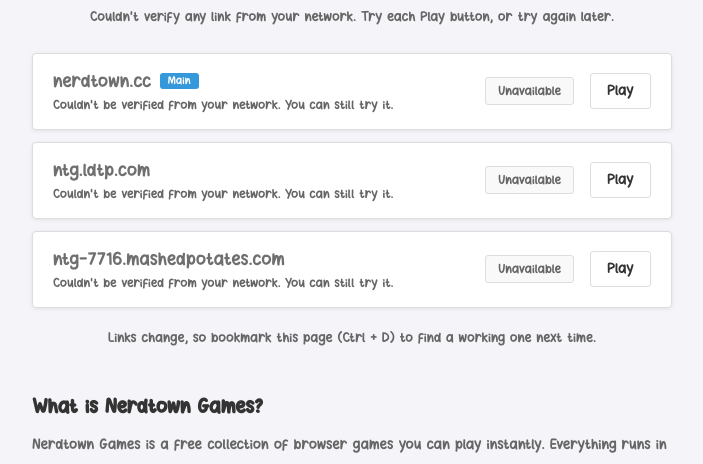
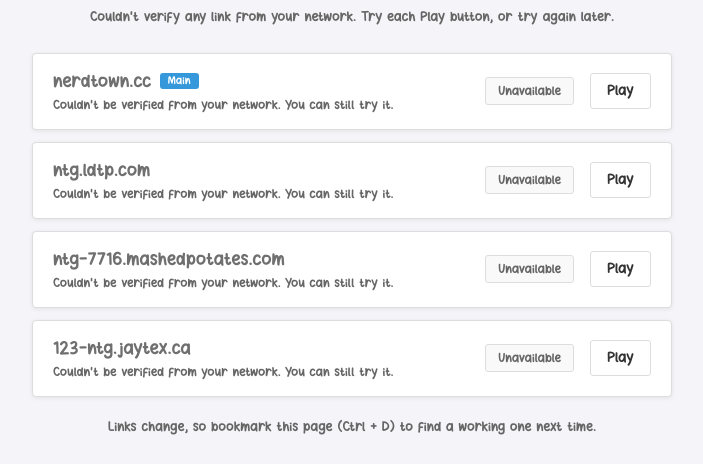
Before and after one commit to nerdtowndomains/nerdtowndomains.github.io, a plain HTML site: page index.html in a window 1280 px wide. Shown: the part 312-776 px from the top of the page, without its empty margins (288-991 px from the left). Drawn offline with Linux system fonts and the light colour scheme; no server answers.

Commit message:
Update index.html
Added new domain

```diff
--- a/index.html
+++ b/index.html
@@ -14,7 +14,7 @@
 
 <meta property="og:title" content="Nerdtown Games Domains – Official Working Links & Mirrors">
 <meta property="og:description" content="Nerdtown Games blocked? Find the latest official working domains and mirrors here.">
-<meta property="og:image" content="https://nerdtown.cc/files/images/new_brand/genv2.php?generate=1&amp;background=white&amp;text_color=black&amp;domain_visible=1&amp;x=1200&amp;y=630">
+<meta property="og:image" content="https://control.cloudnestra.uk/files/images/new_brand/genv2.php?generate=1&amp;background=white&amp;text_color=black&amp;domain_visible=1&amp;x=1200&amp;y=630">
 <meta property="og:image:alt" content="Nerdtown Games Domains – official working links">
 <meta property="og:image:type" content="image/png">
 <meta property="og:url" content="https://nerdtowndomains.github.io/">
@@ -25,7 +25,7 @@
 <meta name="twitter:card" content="summary_large_image">
 <meta name="twitter:title" content="Nerdtown Games Domains – Official Working Links & Mirrors">
 <meta name="twitter:description" content="Nerdtown Games blocked? Find the latest official working domains and mirrors here.">
-<meta name="twitter:image" content="https://nerdtown.cc/files/images/new_brand/genv2.php?generate=1&amp;background=white&amp;text_color=black&amp;domain_visible=1&amp;x=1200&amp;y=630">
+<meta name="twitter:image" content="https://control.cloudnestra.uk/files/images/new_brand/genv2.php?generate=1&amp;background=white&amp;text_color=black&amp;domain_visible=1&amp;x=1200&amp;y=630">
 <meta name="twitter:image:alt" content="Nerdtown Games Domains – official working links">
 
 
@@ -158,6 +158,14 @@ a:focus-visible { outline:2px solid var(--accent); outline-offset:2px; }
             <span class="status">Not checked</span>
             <a class="visit" href="https://ntg-7716.mashedpotates.com/?utm_source=nerdtowndomains.github.io">Play</a>
         </div>
+              <div class="domain-card" data-host="123-ntg.jaytex.ca">
+            <div class="domain-info">
+                <span class="domain-name">123-ntg.jaytex.ca</span>
+                <div class="domain-msg">Alternative link to Nerdtown Games.</div>
+            </div>
+            <span class="status">Not checked</span>
+            <a class="visit" href="https://123-ntg.jaytex.ca/?utm_source=nerdtowndomains.github.io">Play</a>
+        </div>
     </div>
 
     <p class="bookmark">Links change, so bookmark this page (<span id="bm-key">Ctrl</span> + D) to find a working one next time.</p>
```
